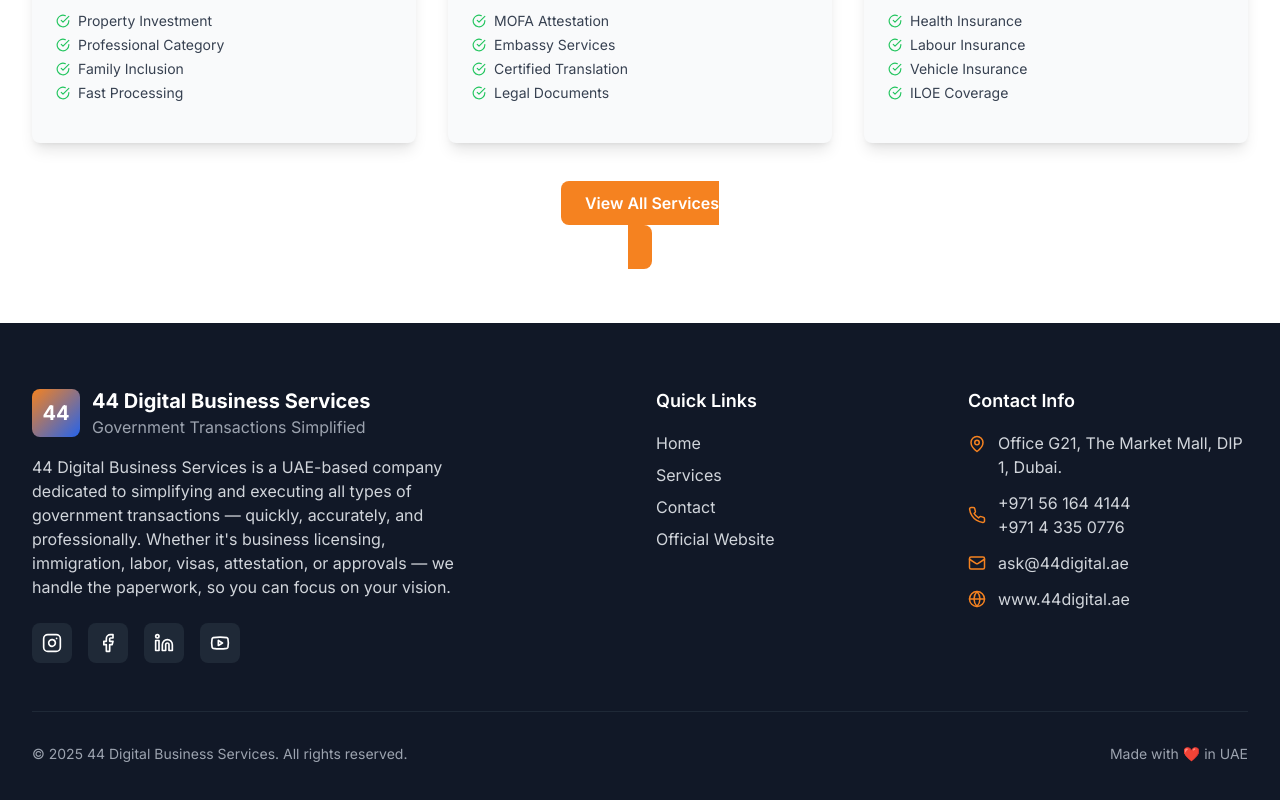
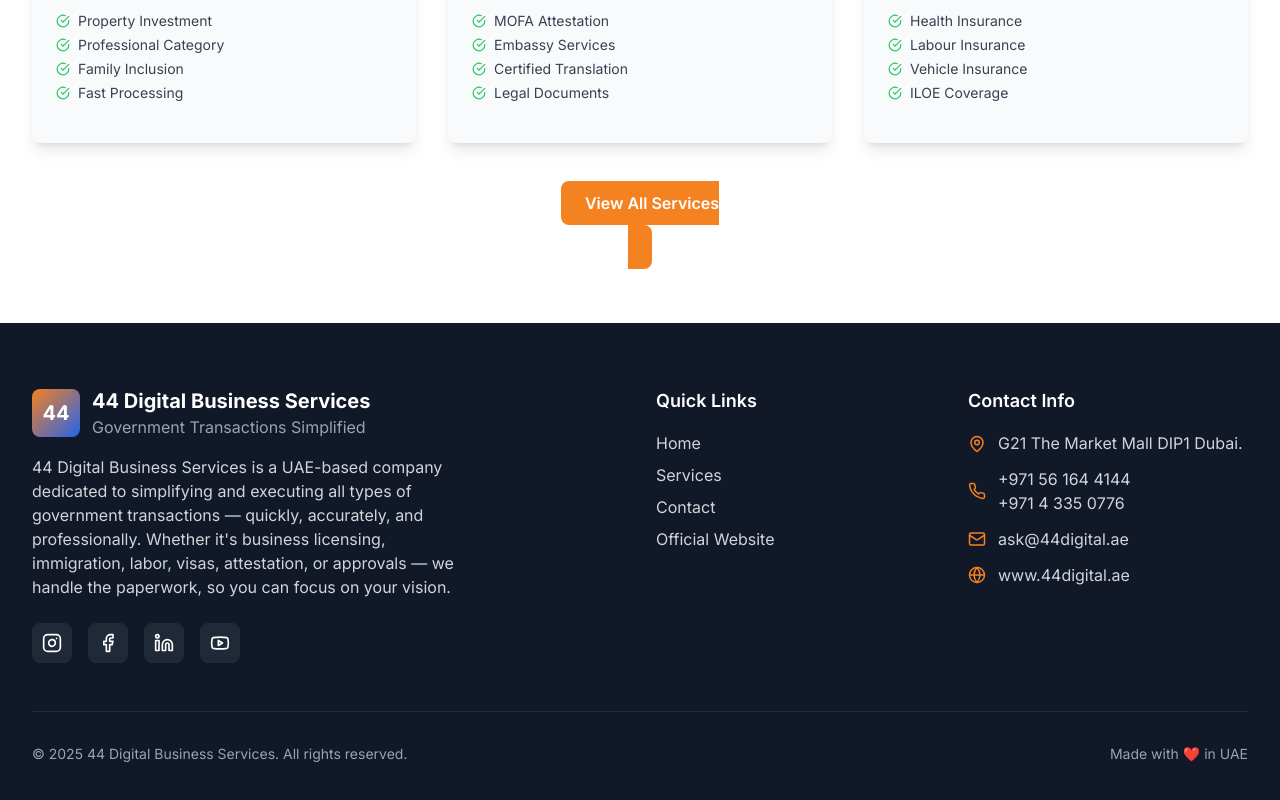
Before and after one commit to ppsaheed/44, a React (Vite) app: page /#/ in a window 1280 px wide. Shown: the part 3149-3949 px from the top of the page. Built offline with nearby package versions, Linux system fonts and the light colour scheme.

Commit message:
Update services data

```diff
--- a/src/data/services.js
+++ b/src/data/services.js
@@ -547,7 +547,7 @@
   name: "44 Digital Business Services",
   motto: "Government Transactions Simplified",
   description: "44 Digital Business Services is a UAE-based company dedicated to simplifying and executing all types of government transactions — quickly, accurately, and professionally. Whether it's business licensing, immigration, labor, visas, attestation, or approvals — we handle the paperwork, so you can focus on your vision.",
-  address: "Office G21, The Market Mall, DIP 1, Dubai.",
+  address: "G21 The Market Mall DIP1 Dubai.",
   mobile: "+971 56 164 4144",
   landline: "+971 4 335 0776",
   email: "ask@44digital.ae",
```
